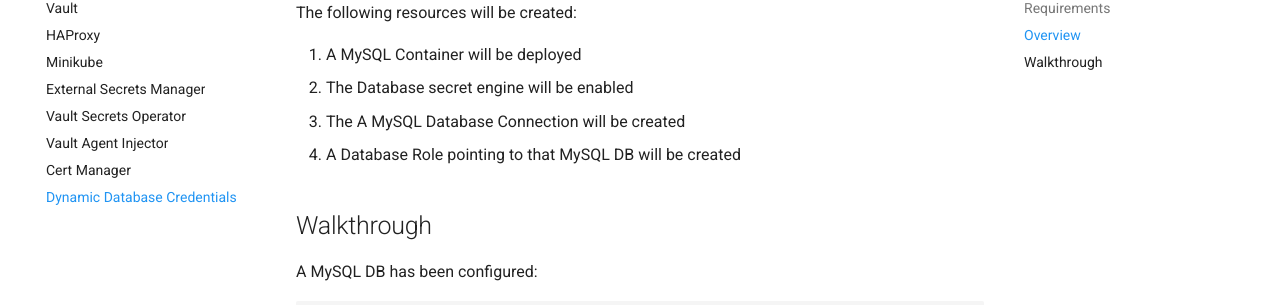
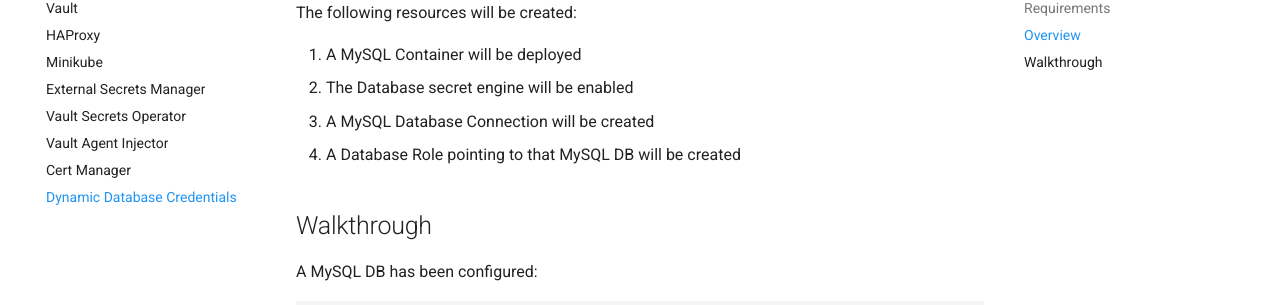
Before and after one commit to FalcoSuessgott/hashicorp-vault-playground, an MkDocs documentation site: the page built from docs/databases.md, in a window 1280 px wide and 900 px high, scrolled down 421 px. Shown: the part 148-453 px from the top of the window. Built offline with MkDocs 1.6.1 and Material for MkDocs 9.7.7, drawn with Linux system fonts in a browser that asks for light colours; comment, search, counter and statistics services are not loaded; some of the changed text lies outside the part shown.

Commit message:
chore(typos): fix typos (#19)

````diff
--- a/docs/databases.md
+++ b/docs/databases.md
@@ -18,7 +18,7 @@
 
 1. A MySQL Container will be deployed
 2. The Database secret engine will be enabled
-3. The A MySQL Database Connection will be created
+3. A MySQL Database Connection will be created
 4. A Database Role pointing to that MySQL DB will be created
 
 ## Walkthrough
@@ -109,7 +109,7 @@
 mysql>
 ```
 
-Roate root credentials:
+Rotate root credentials:
 
 ```bash
 # https://localhost/ui/vault/secrets/databases/show/mysql
````
